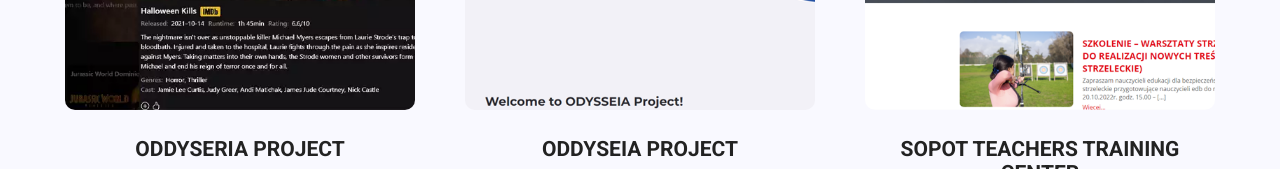
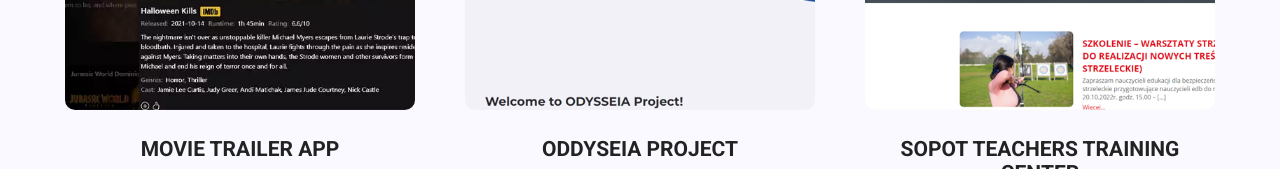
Before and after one commit to qkiczw/portfolio2022, a website: page public/index.html in a window 1280 px wide. Shown: the part 1400-1569 px from the top of the page. Drawn offline with nearby package versions, Linux system fonts and the light colour scheme.

Commit message:
Just change name of one of the recent projects.

```diff
--- a/public/index.html
+++ b/public/index.html
@@ -138,7 +138,7 @@
                     </div>
                   </div>
                 </div>
-                <div class="project__title">Oddyseria project</div>
+                <div class="project__title">Movie trailer app</div>
                 <div class="project__tech-icons">
                   <i class="fa-brands fa-react"></i>
                   <i class="fa-brands fa-square-js"></i>
```
Also changed, not shown: src/index.html (+1 -1 lines).
